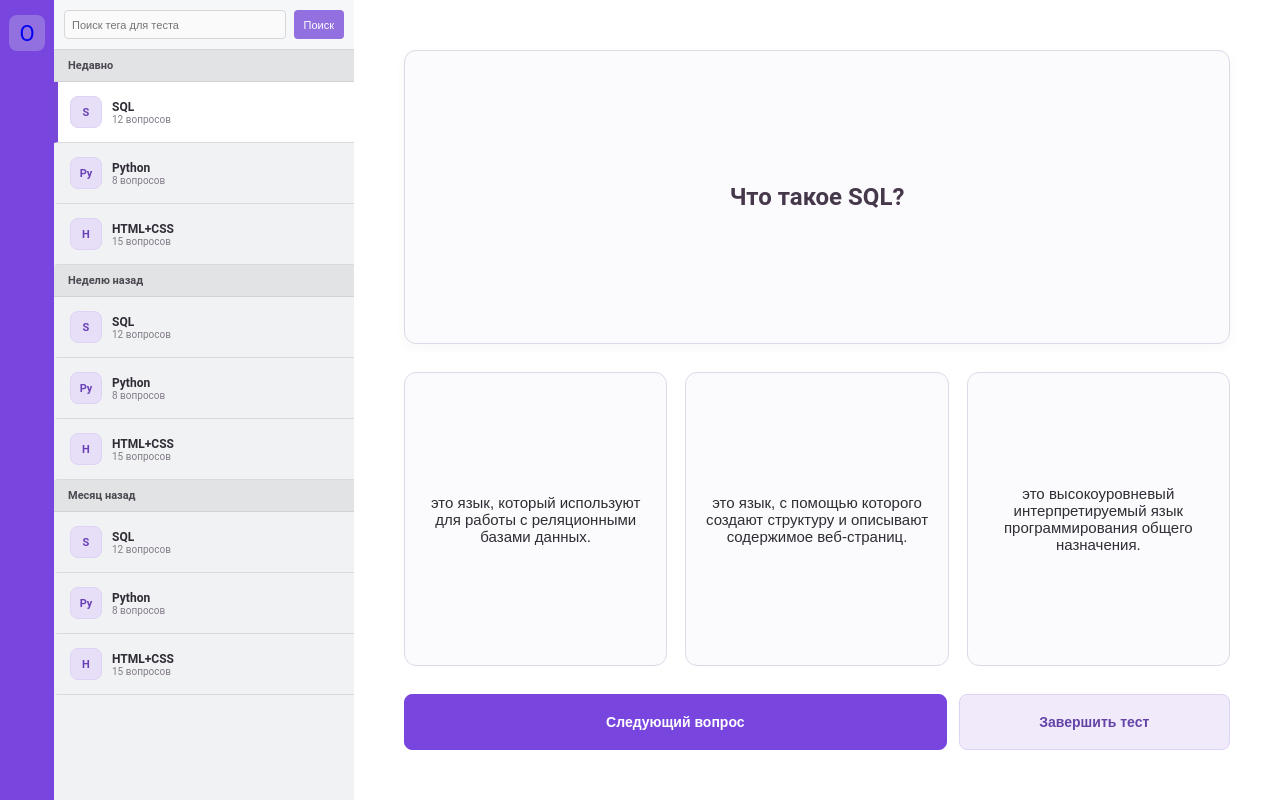
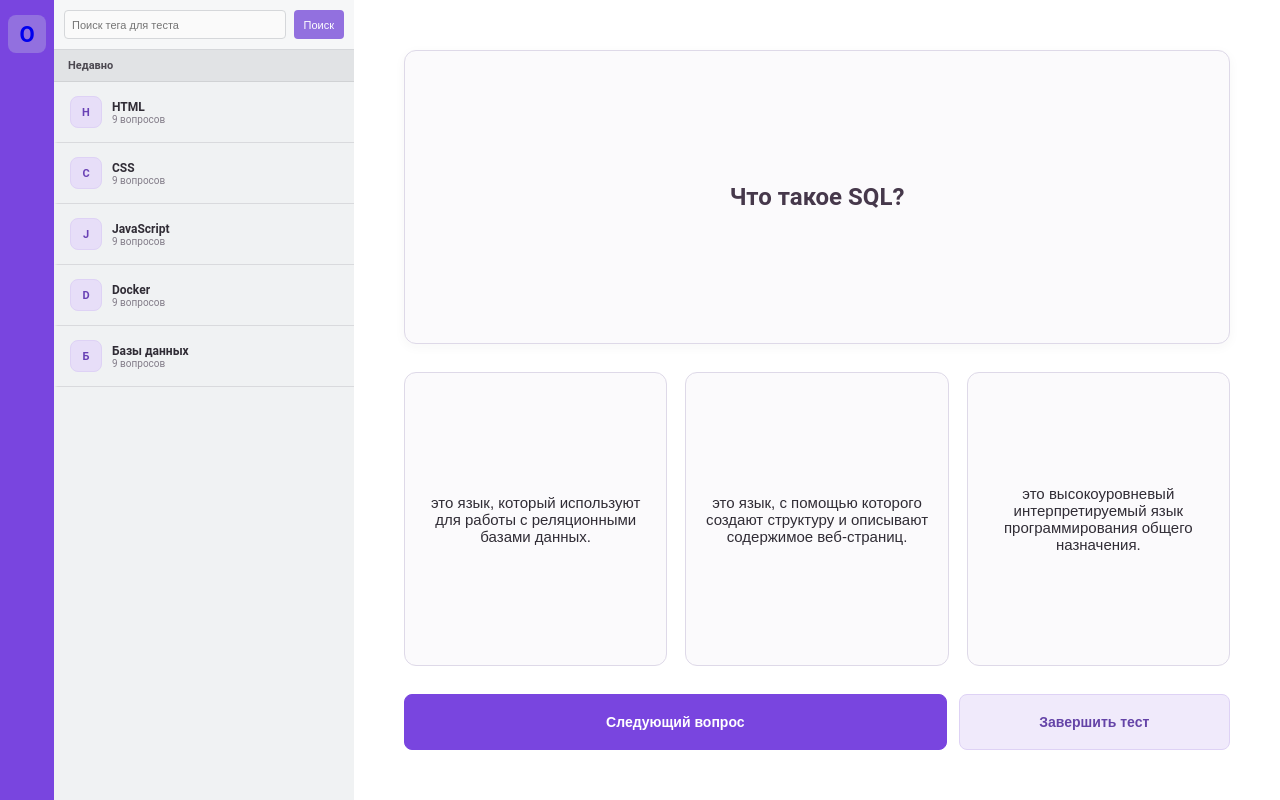
Before and after one commit to codewrsasha/knowstack, a website: page public/test.html in a window 1280 px wide. Drawn offline with Linux system fonts and the light colour scheme.

Commit message:
add generate list of available tests

```diff
--- a/public/notes.json
+++ b/public/notes.json
@@ -1,51 +1,317 @@
-
 [
   {
     "id": 1,
     "question": "Что такое HTML?",
-    "answer": "Язык разметки для создания структуры веб-страниц.",
+    "answer": "Язык разметки, задающий структуру веб-страницы.",
     "answer_type": "definition",
-    "tags": ["HTML", "Веб-разработка"],
+    "tags": [
+      "HTML",
+      "CSS"
+    ],
+    "created_at": "2026-10-01T00:00:00Z"
+  },
+  {
+    "id": 2,
+    "question": "Что такое HTML-элемент?",
+    "answer": "Часть документа, обычно состоящая из тегов и содержимого.",
+    "answer_type": "definition",
+    "tags": [
+      "HTML"
+    ],
+    "created_at": "2026-10-02T00:00:00Z"
+  },
+  {
+    "id": 3,
+    "question": "Какие теги используются для заголовков?",
+    "answer": "h1, h2, h3, h4, h5, h6.",
+    "answer_type": "list",
+    "tags": [
+      "HTML",
+      "CSS"
+    ],
+    "created_at": "2026-10-03T00:00:00Z"
+  },
+  {
+    "id": 4,
+    "question": "Какие основные элементы есть в структуре HTML-документа?",
+    "answer": "html, head, title, body.",
+    "answer_type": "list",
+    "tags": [
+      "HTML"
+    ],
+    "created_at": "2026-10-04T00:00:00Z"
+  },
+  {
+    "id": 5,
+    "question": "Охарактеризуйте семантическую разметку.",
+    "answer": "Использует элементы по их смыслу, например header, nav, main и footer.",
+    "answer_type": "characteristic",
+    "tags": [
+      "HTML",
+      "CSS"
+    ],
+    "created_at": "2026-10-05T00:00:00Z"
+  },
+  {
+    "id": 6,
+    "question": "Охарактеризуйте элемент form.",
+    "answer": "Предназначен для сбора и отправки данных, введённых пользователем.",
+    "answer_type": "characteristic",
+    "tags": [
+      "HTML"
+    ],
+    "created_at": "2026-10-06T00:00:00Z"
+  },
+  {
+    "id": 7,
+    "question": "Что такое CSS?",
+    "answer": "Язык стилей для оформления HTML-страниц.",
+    "answer_type": "definition",
+    "tags": [
+      "CSS",
+      "JavaScript"
+    ],
+    "created_at": "2026-10-07T00:00:00Z"
+  },
+  {
+    "id": 8,
+    "question": "Что такое CSS-селектор?",
+    "answer": "Шаблон для выбора элементов, к которым применяются стили.",
+    "answer_type": "definition",
+    "tags": [
+      "CSS"
+    ],
+    "created_at": "2026-10-08T00:00:00Z"
+  },
+  {
+    "id": 9,
+    "question": "Какие способы подключения CSS существуют?",
+    "answer": "Внешний файл, тег style, атрибут style.",
+    "answer_type": "list",
+    "tags": [
+      "CSS",
+      "JavaScript"
+    ],
+    "created_at": "2026-10-09T00:00:00Z"
+  },
+  {
+    "id": 10,
+    "question": "Какие единицы измерения часто используются в CSS?",
+    "answer": "px, %, em, rem, vw, vh.",
+    "answer_type": "list",
+    "tags": [
+      "CSS"
+    ],
+    "created_at": "2026-10-10T00:00:00Z"
+  },
+  {
+    "id": 11,
+    "question": "Охарактеризуйте Flexbox.",
+    "answer": "Модель компоновки для размещения элементов в строке или столбце и распределения пространства.",
+    "answer_type": "characteristic",
+    "tags": [
+      "CSS",
+      "JavaScript"
+    ],
+    "created_at": "2026-10-11T00:00:00Z"
+  },
+  {
+    "id": 12,
+    "question": "Охарактеризуйте Grid Layout.",
+    "answer": "Двумерная модель компоновки элементов по строкам и столбцам.",
+    "answer_type": "characteristic",
+    "tags": [
+      "CSS"
+    ],
+    "created_at": "2026-10-12T00:00:00Z"
+  },
+  {
+    "id": 13,
+    "question": "Что такое JavaScript?",
+    "answer": "Язык программирования для добавления интерактивности веб-страницам.",
+    "answer_type": "definition",
+    "tags": [
+      "JavaScript",
+      "Docker"
+    ],
+    "created_at": "2026-10-13T00:00:00Z"
+  },
+  {
+    "id": 14,
+    "question": "Что такое функция в JavaScript?",
+    "answer": "Блок кода, который можно вызвать для выполнения определённой задачи.",
+    "answer_type": "definition",
+    "tags": [
+      "JavaScript"
+    ],
+    "created_at": "2026-10-14T00:00:00Z"
+  },
+  {
+    "id": 15,
+    "question": "Какие примитивные типы данных есть в JavaScript?",
+    "answer": "string, number, bigint, boolean, undefined, symbol, null.",
+    "answer_type": "list",
+    "tags": [
+      "JavaScript",
+      "Docker"
+    ],
+    "created_at": "2026-10-15T00:00:00Z"
+  },
+  {
+    "id": 16,
+    "question": "Какие ключевые слова объявляют переменные?",
+    "answer": "let, const, var.",
+    "answer_type": "list",
+    "tags": [
+      "JavaScript"
+    ],
+    "created_at": "2026-10-16T00:00:00Z"
+  },
+  {
+    "id": 17,
+    "question": "Охарактеризуйте Promise.",
+    "answer": "Объект, представляющий результат асинхронной операции.",
+    "answer_type": "characteristic",
+    "tags": [
+      "JavaScript",
+      "Docker"
+    ],
+    "created_at": "2026-10-17T00:00:00Z"
+  },
+  {
+    "id": 18,
+    "question": "Охарактеризуйте DOM.",
+    "answer": "Представление HTML-документа в виде дерева объектов.",
+    "answer_type": "characteristic",
+    "tags": [
+      "JavaScript"
+    ],
     "created_at": "2026-10-18T00:00:00Z"
   },
   {
-    "id": 2,
-    "question": "Что такое CSS?",
-    "answer": "Язык стилей для оформления веб-страниц.",
+    "id": 19,
+    "question": "Что такое Docker?",
+    "answer": "Платформа для создания, доставки и запуска приложений в контейнерах.",
     "answer_type": "definition",
-    "tags": ["CSS", "Веб-разработка"],
-    "created_at": "2026-09-18T00:00:00Z"
-  },
-  {
-    "id": 3,
-    "question": "Какие типы данных есть в JavaScript?",
-    "answer": "String, Number, Boolean, Undefined, Null, BigInt, Symbol, Object.",
-    "answer_type": "list",
-    "tags": ["JavaScript"],
+    "tags": [
+      "Docker",
+      "Базы данных"
+    ],
     "created_at": "2026-10-19T00:00:00Z"
   },
   {
-    "id": 4,
-    "question": "Что такое docker?",
-    "answer": "Платформа для автоматизации создания, доставки и запуска контейнеров.",
+    "id": 20,
+    "question": "Что такое Docker-образ?",
+    "answer": "Шаблон с файлами и настройками, необходимыми для создания контейнера.",
     "answer_type": "definition",
-    "tags": ["Docker", "Базы данных"],
-    "created_at": "2026-08-01T00:00:00Z"
-  },
-  {
-    "id": 5,
-    "question": "Что такое postgresql?",
-    "answer": "Объектно-реляционная система управления базами данных.",
-    "answer_type": "definition",
-    "tags": ["SQL", "Базы данных"],
+    "tags": [
+      "Docker"
+    ],
     "created_at": "2026-10-20T00:00:00Z"
   },
   {
-    "id": 6,
-    "question": "Какие бывают SQL-функции?",
-    "answer": "SELECT, INSERT, UPDATE, DELETE",
+    "id": 21,
+    "question": "Какие команды используются для управления контейнерами?",
+    "answer": "docker run, docker start, docker stop, docker ps.",
     "answer_type": "list",
-    "tags": ["SQL", "Базы данных"],
-    "created_at": "2016-10-20T00:00:00Z"
+    "tags": [
+      "Docker",
+      "Базы данных"
+    ],
+    "created_at": "2026-10-21T00:00:00Z"
+  },
+  {
+    "id": 22,
+    "question": "Какие инструкции часто встречаются в Dockerfile?",
+    "answer": "FROM, RUN, COPY, WORKDIR, CMD, EXPOSE.",
+    "answer_type": "list",
+    "tags": [
+      "Docker"
+    ],
+    "created_at": "2026-10-22T00:00:00Z"
+  },
+  {
+    "id": 23,
+    "question": "Охарактеризуйте Docker Compose.",
+    "answer": "Инструмент для описания и запуска приложения из нескольких сервисов.",
+    "answer_type": "characteristic",
+    "tags": [
+      "Docker",
+      "Базы данных"
+    ],
+    "created_at": "2026-10-23T00:00:00Z"
+  },
+  {
+    "id": 24,
+    "question": "Охарактеризуйте Docker volume.",
+    "answer": "Механизм хранения данных, сохраняющихся независимо от жизненного цикла контейнера.",
+    "answer_type": "characteristic",
+    "tags": [
+      "Docker"
+    ],
+    "created_at": "2026-10-24T00:00:00Z"
+  },
+  {
+    "id": 25,
+    "question": "Что такое база данных?",
+    "answer": "Организованная совокупность данных для хранения и обработки.",
+    "answer_type": "definition",
+    "tags": [
+      "Базы данных",
+      "HTML"
+    ],
+    "created_at": "2026-10-25T00:00:00Z"
+  },
+  {
+    "id": 26,
+    "question": "Что такое СУБД?",
+    "answer": "Программная система для создания, хранения, изменения и извлечения данных.",
+    "answer_type": "definition",
+    "tags": [
+      "Базы данных"
+    ],
+    "created_at": "2026-10-26T00:00:00Z"
+  },
+  {
+    "id": 27,
+    "question": "Какие основные команды SQL используются для работы с данными?",
+    "answer": "SELECT, INSERT, UPDATE, DELETE.",
+    "answer_type": "list",
+    "tags": [
+      "Базы данных",
+      "HTML"
+    ],
+    "created_at": "2026-10-27T00:00:00Z"
+  },
+  {
+    "id": 28,
+    "question": "Какие ограничения целостности часто применяются в SQL?",
+    "answer": "NOT NULL, UNIQUE, PRIMARY KEY, FOREIGN KEY, CHECK.",
+    "answer_type": "list",
+    "tags": [
+      "Базы данных"
+    ],
+    "created_at": "2026-10-28T00:00:00Z"
+  },
+  {
+    "id": 29,
+    "question": "Охарактеризуйте PostgreSQL.",
+    "answer": "Объектно-реляционная система управления базами данных с открытым исходным кодом.",
+    "answer_type": "characteristic",
+    "tags": [
+      "Базы данных",
+      "HTML"
+    ],
+    "created_at": "2026-10-01T00:00:00Z"
+  },
+  {
+    "id": 30,
+    "question": "Охарактеризуйте индекс базы данных.",
+    "answer": "Структура, ускоряющая поиск данных, но требующая дополнительного места.",
+    "answer_type": "characteristic",
+    "tags": [
+      "Базы данных"
+    ],
+    "created_at": "2026-10-02T00:00:00Z"
   }
 ]
--- a/public/style.css
+++ b/public/style.css
@@ -36,9 +36,16 @@ button {
     font-size: 22px;
     border-radius: 8px;
     background: #9270df;
+    border: 1px solid transparent;
+    font-weight: bold;
+
 }
 .side_bar_icon:hover {
     background: #4d3282;
+}
+
+.side_bar_icon:active{
+    transform: translateY(1px);
 }
 
 a {
@@ -147,12 +154,12 @@ a:clicked {
 
 .navbar__tags-note-timeago-num {
     color: #302d33;
-    font-size: 16px;
+    font-size: 14px;
 }
 
 .navbar__tags-note-timeago-unit {
     color: #625e66;
-    font-size: 8px;
+    font-size: 9px;
 }
 
 .navbar__tags-note-discription {
--- a/public/test.html
+++ b/public/test.html
@@ -28,58 +28,7 @@
 
             <!-- Панель прокрутки -->
             <div class="navbar__scroll-tests">
-                <div class="navbar__tags">
-                    <div class="navbar__tags-date">Недавно</div>
 
-                    <div class="navbar__tags-test_active">
-                        <span class="navbar__tags-test-icon">S</span>
-                        <div class="navbar__tags-test-info"><h3>SQL</h3><p>12 вопросов</p></div>
-                    </div>
-
-                    <div class="navbar__tags-test">
-                        <span class="navbar__tags-test-icon">Py</span>
-                        <div class="navbar__tags-test-info"><h3>Python</h3><p>8 вопросов</p></div>
-                    </div>
-
-                    <div class="navbar__tags-test">
-                        <span class="navbar__tags-test-icon">H</span>
-                        <div class="navbar__tags-test-info"><h3>HTML+CSS</h3><p>15 вопросов</p></div>
-                    </div>
-
-                    <div class="navbar__tags-date">Неделю назад</div>
-
-                    <div class="navbar__tags-test">
-                            <span class="navbar__tags-test-icon">S</span>
-                        <div class="navbar__tags-test-info"><h3>SQL</h3><p>12 вопросов</p></div>
-                    </div>
-
-                    <div class="navbar__tags-test">
-                        <span class="navbar__tags-test-icon">Py</span>
-                        <div class="navbar__tags-test-info"><h3>Python</h3><p>8 вопросов</p></div>
-                    </div>
-
-                    <div class="navbar__tags-test">
-                        <span class="navbar__tags-test-icon">H</span>
-                        <div class="navbar__tags-test-info"><h3>HTML+CSS</h3><p>15 вопросов</p></div>
-                    </div>
-
-                    <div class="navbar__tags-date">Месяц назад</div>
-
-                    <div class="navbar__tags-test">
-                            <span class="navbar__tags-test-icon">S</span>
-                        <div class="navbar__tags-test-info"><h3>SQL</h3><p>12 вопросов</p></div>
-                    </div>
-
-                    <div class="navbar__tags-test">
-                        <span class="navbar__tags-test-icon">Py</span>
-                        <div class="navbar__tags-test-info"><h3>Python</h3><p>8 вопросов</p></div>
-                    </div>
-
-                    <div class="navbar__tags-test">
-                        <span class="navbar__tags-test-icon">H</span>
-                        <div class="navbar__tags-test-info"><h3>HTML+CSS</h3><p>15 вопросов</p></div>
-                    </div>
-                </div>
             </div>
         </section>
 
@@ -99,5 +48,6 @@
             </div>
         </section>
     </main>
+    <script type="module" src="./tests.js"></script>
 </body>
 </html>
--- /dev/null
+++ b/public/tests.js
@@ -0,0 +1,98 @@
+
+const testsContainer = document.querySelector(".navbar__scroll-tests");
+
+let notes = [];
+
+// Загружаем заметки из JSON-файла
+async function loadNotes() {
+    try {
+        const response = await fetch("./notes.json");
+        notes = await response.json();
+        renderTests();
+    } catch (error) {
+        console.error("Ошибка загрузки заметок:", error);
+    }
+}
+
+// Создаём карточку одного теста
+function createTestElement(tag, tagNotes) {
+    const testElement = document.createElement("div");
+    testElement.className = "navbar__tags-test";
+
+    // Иконка
+    const icon = document.createElement("span");
+    icon.className = "navbar__tags-test-icon";
+    icon.textContent = tag[0].toUpperCase();
+
+    // Информация о тесте
+    const info = document.createElement("div");
+    info.className = "navbar__tags-test-info";
+
+    const title = document.createElement("h3");
+    title.textContent = tag;
+
+    const questionsCount = document.createElement("p");
+    questionsCount.textContent = `${tagNotes.length} вопросов`;
+
+    info.append(title, questionsCount);
+
+    testElement.append(icon, info);
+
+    return testElement;
+}
+
+
+function renderTests() {
+    testsContainer.replaceChildren();
+
+    // Получаем массив ключ(тег) значение(тест)
+    const testsByTag = new Map();
+
+    notes.forEach((note) => {
+        note.tags.forEach((tag) => {
+            if (!testsByTag.has(tag)) {
+                testsByTag.set(tag, []);
+            }
+            testsByTag.get(tag).push(note);
+        });
+    });
+
+    // Создаём группу тестов
+    const recentTests = document.createElement("div");
+    recentTests.className = "navbar__tags";
+
+    // Отбираем теги по которым более 3х записей, иначе тест не формируется
+    const availableTests = [];
+
+    testsByTag.forEach((tagNotes, tag) => {
+        if (tagNotes.length > 3) {
+            availableTests.push({ tag, tagNotes });
+        }
+    });
+
+    // Если условия формирования тестов не выполняются, даём знать об этом пользователю
+    if (availableTests.length === 0) {
+        const emptyMessage = document.createElement("div");
+        emptyMessage.className = "navbar__tags-date";
+        emptyMessage.textContent = "Тестов пока нет, ваша база знаний мала(";
+
+        recentTests.append(emptyMessage);
+    } else {
+        // Заголовок группы
+        const title = document.createElement("div");
+        title.className = "navbar__tags-date";
+        title.textContent = "Недавно";
+
+        recentTests.append(title);
+
+        // Создаём элементы тестов
+        availableTests.forEach(({ tag, tagNotes }) => {
+            recentTests.append(createTestElement(tag, tagNotes));
+        });
+    }
+
+    testsContainer.append(recentTests);
+}
+
+
+loadNotes();
```
Also changed, not shown: public/index.html (+2 -2 lines), public/test.js (deleted).
